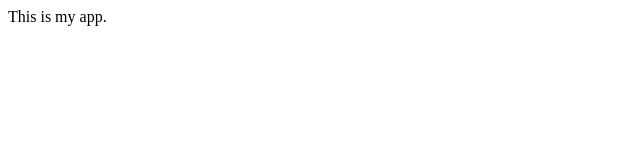
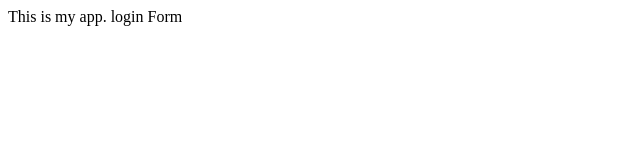
Before and after one commit to JiaSuiWang/myappsample, a plain HTML site: page index.html in a window 1280 px wide. Shown: the full height of the page, 0-640 px from the left. Drawn offline with Linux system fonts and the light colour scheme.

Commit message:
login from

```diff
--- /dev/null
+++ b/dir2/app2.js
@@ -0,0 +1 @@
+console.log("123");
--- a/index.html
+++ b/index.html
@@ -4,5 +4,6 @@
     </head>
     <body>
         This is my app.
+        login Form
     </body>
 </html>
```
Also changed, not shown: login.html (added, +1 -0 lines), log.txt (added).
